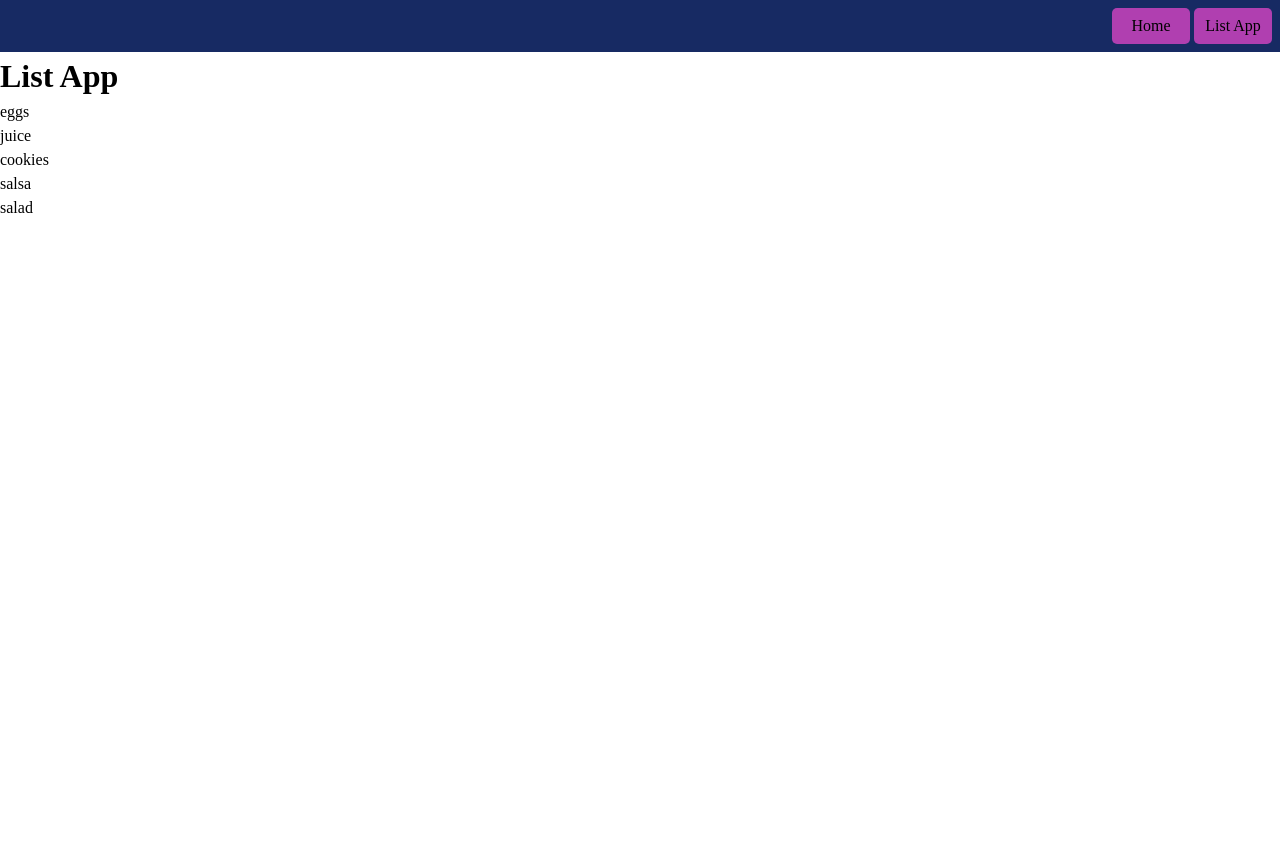
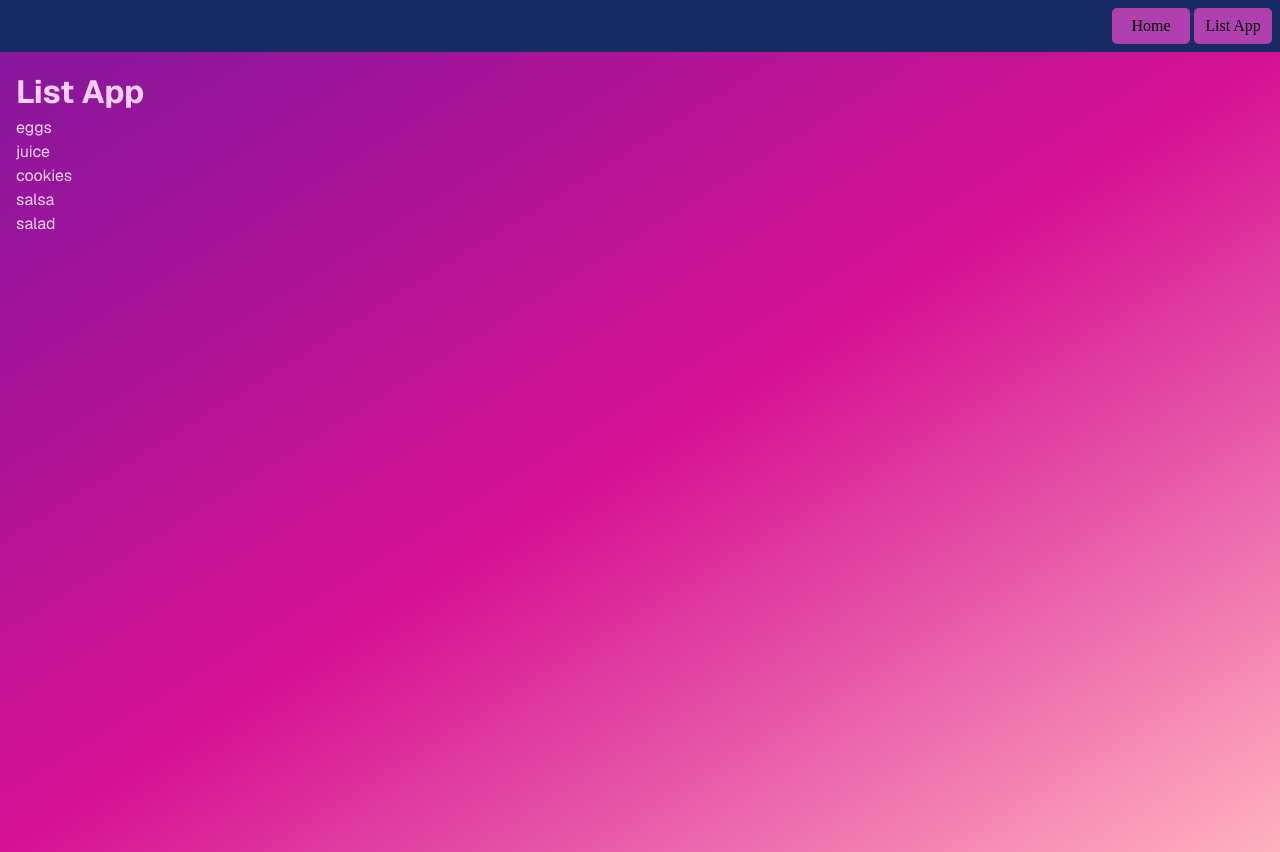
Before and after one commit to franco-ortega/workshop, a Next.js app: page /list in a window 1280 px wide. Before the commit the page ends 800 px from the top, so only its background shows below. Built offline with nearby package versions, Linux system fonts and the light colour scheme.

Commit message:
apply background gradient to List page

```diff
--- a/app/list/page.js
+++ b/app/list/page.js
@@ -1,5 +1,5 @@
 import List from '@/components/List/List';
-// import styles from './page.module.css';
+import styles from './page.module.css';
 
 export default function Home() {
 	const sampleData = [
@@ -11,7 +11,7 @@ export default function Home() {
 	];
 
 	return (
-		<div>
+		<div className={styles.page}>
 			<main>
 				<div>
 					<h1>List App</h1>
--- /dev/null
+++ b/app/list/page.module.css
@@ -0,0 +1,11 @@
+.page {
+	background: var(--bkgd-gradient);
+	color: hsl(300, 80%, 90%);
+
+	padding: 1rem;
+
+	height: 100%;
+	/* align-items: center; */
+	/* justify-content: center; */
+	font-family: var(--font-geist-sans);
+}
--- a/app/page.module.css
+++ b/app/page.module.css
@@ -3,10 +3,7 @@
 	--button-secondary-hover: #f2f2f2;
 	--button-secondary-border: #ebebeb;
 
-	/* display: flex; */
 	height: 100%;
-	/* align-items: center; */
-	/* justify-content: center; */
 	font-family: var(--font-geist-sans);
 
 	background: var(--bkgd-gradient);
```
